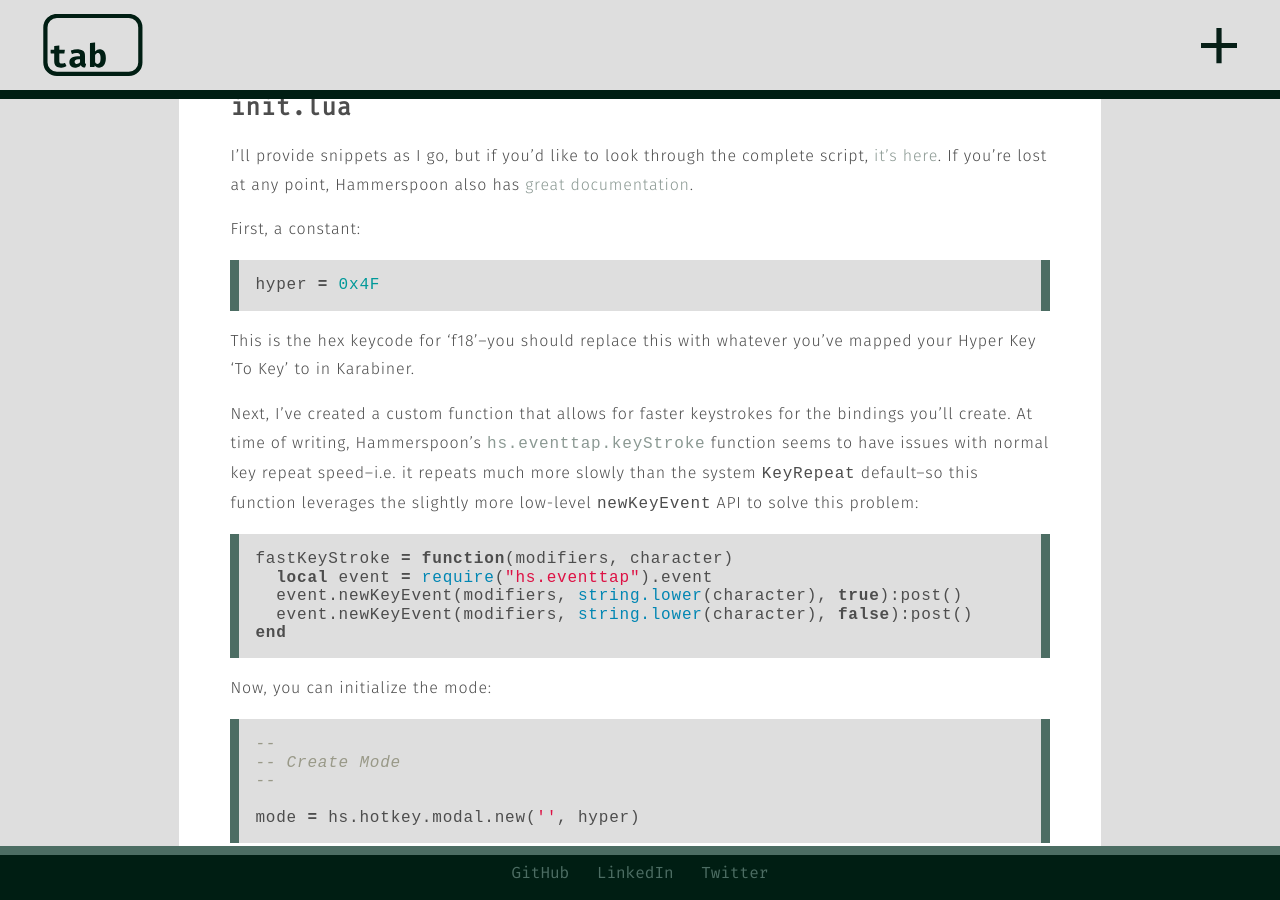
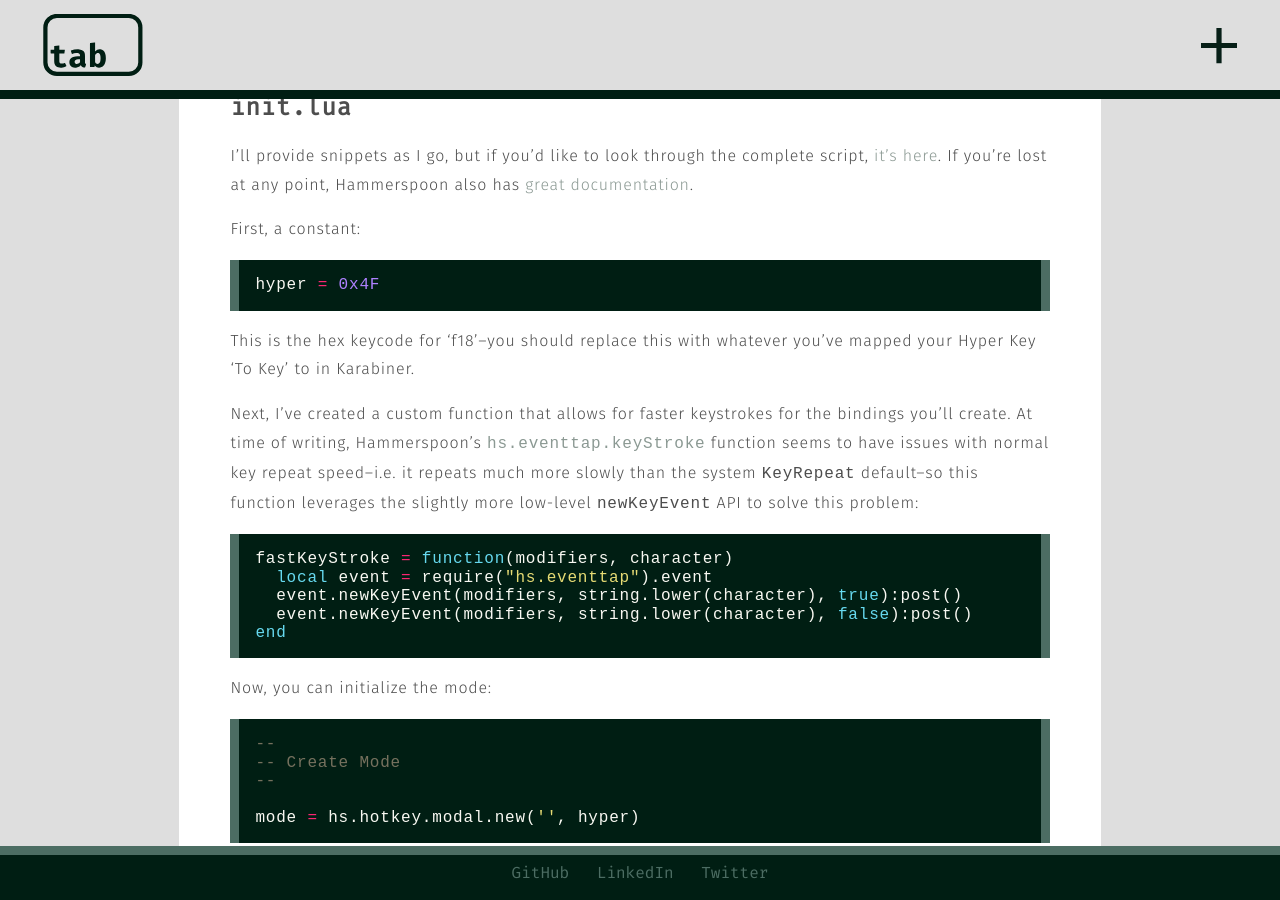
Before and after one commit to tayloraburgess/tayloraburgess.github.io, a Jekyll site: the page built from _posts/2017-04-22-macos-vim.md, in a window 1280 px wide and 900 px high, scrolled down 2427 px. Built offline with Jekyll 4.4.1, drawn with Linux system fonts in a browser that asks for light colours.

Commit message:
Change syntax highlighting styles

```diff
--- a/Gemfile
+++ b/Gemfile
@@ -8,4 +8,5 @@
 gem 'rake'
 gem 'jekyll-watch'
 gem 'jekyll-feed'
-gem 'pygments.rb'
+gem 'json', '1.8.6'
+gem 'rouge'
--- a/_config.yml
+++ b/_config.yml
@@ -5,6 +5,8 @@
 author: Taylor Burgess
 
 permalink: pretty
+
+highlighter: rouge
 
 exclude:
   - CNAME
--- a/assets/css/main.scss
+++ b/assets/css/main.scss
@@ -65,11 +65,12 @@
 figure.highlight {
     overflow-x: scroll;
     margin: 1vh 0;
-    background: $main-back-color;
+    background: $emph-back-color;
     padding: 0 1em;
     border: 0 solid $menu-back-color;
     border-width: 0 1vh 0 1vh;
     font-family: 'Fira Mono', monospace;
+    font-weight: 100;
 } blockquote {
     position: relative;
 }
--- a/assets/css/syntax.css
+++ b/assets/css/syntax.css
@@ -1,60 +1,70 @@
-.highlight  { background: #ffffff; }
-.highlight .c { color: #999988; font-style: italic } /* Comment */
-.highlight .err { color: #a61717; background-color: #e3d2d2 } /* Error */
-.highlight .k { font-weight: bold } /* Keyword */
-.highlight .o { font-weight: bold } /* Operator */
-.highlight .cm { color: #999988; font-style: italic } /* Comment.Multiline */
-.highlight .cp { color: #999999; font-weight: bold } /* Comment.Preproc */
-.highlight .c1 { color: #999988; font-style: italic } /* Comment.Single */
-.highlight .cs { color: #999999; font-weight: bold; font-style: italic } /* Comment.Special */
-.highlight .gd { color: #000000; background-color: #ffdddd } /* Generic.Deleted */
-.highlight .gd .x { color: #000000; background-color: #ffaaaa } /* Generic.Deleted.Specific */
+.highlight .hll { background-color: #49483e }
+.highlight  { background: #272822; color: #f8f8f2 }
+.highlight .c { color: #75715e } /* Comment */
+.highlight .err { color: #960050; background-color: #1e0010 } /* Error */
+.highlight .k { color: #66d9ef } /* Keyword */
+.highlight .l { color: #ae81ff } /* Literal */
+.highlight .n { color: #f8f8f2 } /* Name */
+.highlight .o { color: #f92672 } /* Operator */
+.highlight .p { color: #f8f8f2 } /* Punctuation */
+.highlight .ch { color: #75715e } /* Comment.Hashbang */
+.highlight .cm { color: #75715e } /* Comment.Multiline */
+.highlight .cp { color: #75715e } /* Comment.Preproc */
+.highlight .cpf { color: #75715e } /* Comment.PreprocFile */
+.highlight .c1 { color: #75715e } /* Comment.Single */
+.highlight .cs { color: #75715e } /* Comment.Special */
+.highlight .gd { color: #f92672 } /* Generic.Deleted */
 .highlight .ge { font-style: italic } /* Generic.Emph */
-.highlight .gr { color: #aa0000 } /* Generic.Error */
-.highlight .gh { color: #999999 } /* Generic.Heading */
-.highlight .gi { color: #000000; background-color: #ddffdd } /* Generic.Inserted */
-.highlight .gi .x { color: #000000; background-color: #aaffaa } /* Generic.Inserted.Specific */
-.highlight .go { color: #888888 } /* Generic.Output */
-.highlight .gp { color: #555555 } /* Generic.Prompt */
+.highlight .gi { color: #a6e22e } /* Generic.Inserted */
 .highlight .gs { font-weight: bold } /* Generic.Strong */
-.highlight .gu { color: #aaaaaa } /* Generic.Subheading */
-.highlight .gt { color: #aa0000 } /* Generic.Traceback */
-.highlight .kc { font-weight: bold } /* Keyword.Constant */
-.highlight .kd { font-weight: bold } /* Keyword.Declaration */
-.highlight .kp { font-weight: bold } /* Keyword.Pseudo */
-.highlight .kr { font-weight: bold } /* Keyword.Reserved */
-.highlight .kt { color: #445588; font-weight: bold } /* Keyword.Type */
-.highlight .m { color: #009999 } /* Literal.Number */
-.highlight .s { color: #d14 } /* Literal.String */
-.highlight .na { color: #008080 } /* Name.Attribute */
-.highlight .nb { color: #0086B3 } /* Name.Builtin */
-.highlight .nc { color: #445588; font-weight: bold } /* Name.Class */
-.highlight .no { color: #008080 } /* Name.Constant */
-.highlight .ni { color: #800080 } /* Name.Entity */
-.highlight .ne { color: #990000; font-weight: bold } /* Name.Exception */
-.highlight .nf { color: #990000; font-weight: bold } /* Name.Function */
-.highlight .nn { color: #555555 } /* Name.Namespace */
-.highlight .nt { color: #000080 } /* Name.Tag */
-.highlight .nv { color: #008080 } /* Name.Variable */
-.highlight .ow { font-weight: bold } /* Operator.Word */
-.highlight .w { color: #bbbbbb } /* Text.Whitespace */
-.highlight .mf { color: #009999 } /* Literal.Number.Float */
-.highlight .mh { color: #009999 } /* Literal.Number.Hex */
-.highlight .mi { color: #009999 } /* Literal.Number.Integer */
-.highlight .mo { color: #009999 } /* Literal.Number.Oct */
-.highlight .sb { color: #d14 } /* Literal.String.Backtick */
-.highlight .sc { color: #d14 } /* Literal.String.Char */
-.highlight .sd { color: #d14 } /* Literal.String.Doc */
-.highlight .s2 { color: #d14 } /* Literal.String.Double */
-.highlight .se { color: #d14 } /* Literal.String.Escape */
-.highlight .sh { color: #d14 } /* Literal.String.Heredoc */
-.highlight .si { color: #d14 } /* Literal.String.Interpol */
-.highlight .sx { color: #d14 } /* Literal.String.Other */
-.highlight .sr { color: #009926 } /* Literal.String.Regex */
-.highlight .s1 { color: #d14 } /* Literal.String.Single */
-.highlight .ss { color: #990073 } /* Literal.String.Symbol */
-.highlight .bp { color: #999999 } /* Name.Builtin.Pseudo */
-.highlight .vc { color: #008080 } /* Name.Variable.Class */
-.highlight .vg { color: #008080 } /* Name.Variable.Global */
-.highlight .vi { color: #008080 } /* Name.Variable.Instance */
-.highlight .il { color: #009999 } /* Literal.Number.Integer.Long */
+.highlight .gu { color: #75715e } /* Generic.Subheading */
+.highlight .kc { color: #66d9ef } /* Keyword.Constant */
+.highlight .kd { color: #66d9ef } /* Keyword.Declaration */
+.highlight .kn { color: #f92672 } /* Keyword.Namespace */
+.highlight .kp { color: #66d9ef } /* Keyword.Pseudo */
+.highlight .kr { color: #66d9ef } /* Keyword.Reserved */
+.highlight .kt { color: #66d9ef } /* Keyword.Type */
+.highlight .ld { color: #e6db74 } /* Literal.Date */
+.highlight .m { color: #ae81ff } /* Literal.Number */
+.highlight .s { color: #e6db74 } /* Literal.String */
+.highlight .na { color: #a6e22e } /* Name.Attribute */
+.highlight .nb { color: #f8f8f2 } /* Name.Builtin */
+.highlight .nc { color: #a6e22e } /* Name.Class */
+.highlight .no { color: #66d9ef } /* Name.Constant */
+.highlight .nd { color: #a6e22e } /* Name.Decorator */
+.highlight .ni { color: #f8f8f2 } /* Name.Entity */
+.highlight .ne { color: #a6e22e } /* Name.Exception */
+.highlight .nf { color: #a6e22e } /* Name.Function */
+.highlight .nl { color: #f8f8f2 } /* Name.Label */
+.highlight .nn { color: #f8f8f2 } /* Name.Namespace */
+.highlight .nx { color: #a6e22e } /* Name.Other */
+.highlight .py { color: #f8f8f2 } /* Name.Property */
+.highlight .nt { color: #f92672 } /* Name.Tag */
+.highlight .nv { color: #f8f8f2 } /* Name.Variable */
+.highlight .ow { color: #f92672 } /* Operator.Word */
+.highlight .w { color: #f8f8f2 } /* Text.Whitespace */
+.highlight .mb { color: #ae81ff } /* Literal.Number.Bin */
+.highlight .mf { color: #ae81ff } /* Literal.Number.Float */
+.highlight .mh { color: #ae81ff } /* Literal.Number.Hex */
+.highlight .mi { color: #ae81ff } /* Literal.Number.Integer */
+.highlight .mo { color: #ae81ff } /* Literal.Number.Oct */
+.highlight .sa { color: #e6db74 } /* Literal.String.Affix */
+.highlight .sb { color: #e6db74 } /* Literal.String.Backtick */
+.highlight .sc { color: #e6db74 } /* Literal.String.Char */
+.highlight .dl { color: #e6db74 } /* Literal.String.Delimiter */
+.highlight .sd { color: #e6db74 } /* Literal.String.Doc */
+.highlight .s2 { color: #e6db74 } /* Literal.String.Double */
+.highlight .se { color: #ae81ff } /* Literal.String.Escape */
+.highlight .sh { color: #e6db74 } /* Literal.String.Heredoc */
+.highlight .si { color: #e6db74 } /* Literal.String.Interpol */
+.highlight .sx { color: #e6db74 } /* Literal.String.Other */
+.highlight .sr { color: #e6db74 } /* Literal.String.Regex */
+.highlight .s1 { color: #e6db74 } /* Literal.String.Single */
+.highlight .ss { color: #e6db74 } /* Literal.String.Symbol */
+.highlight .bp { color: #f8f8f2 } /* Name.Builtin.Pseudo */
+.highlight .fm { color: #a6e22e } /* Name.Function.Magic */
+.highlight .vc { color: #f8f8f2 } /* Name.Variable.Class */
+.highlight .vg { color: #f8f8f2 } /* Name.Variable.Global */
+.highlight .vi { color: #f8f8f2 } /* Name.Variable.Instance */
+.highlight .vm { color: #f8f8f2 } /* Name.Variable.Magic */
+.highlight .il { color: #ae81ff } /* Literal.Number.Integer.Long */
```
Also changed, not shown: Gemfile.lock.
